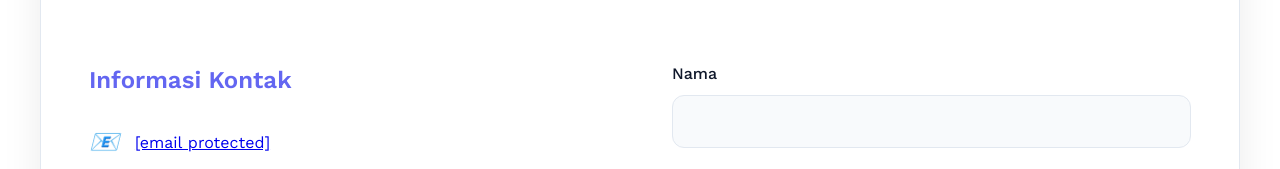
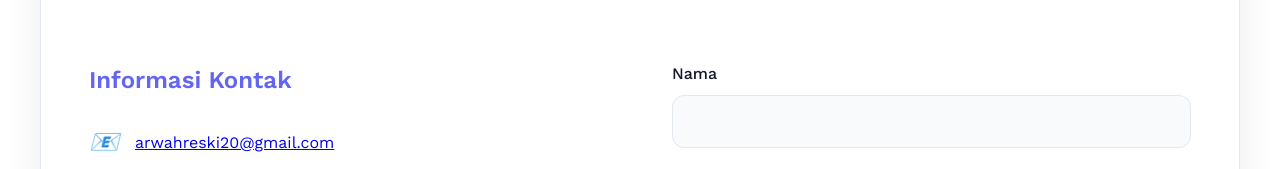
Before and after one commit to arwahreski20/reskiarwah, a plain HTML site: page index.html in a window 1280 px wide. Shown: the part 4163-4332 px from the top of the page. Drawn offline with nearby package versions, Linux system fonts and the light colour scheme.

Commit message:
Update index.html

```diff
--- a/index.html
+++ b/index.html
@@ -737,7 +737,7 @@
                 <h3>Informasi Kontak</h3>
                 <div class="contact-item">
                     <i>📧</i>
-                    <span><a href="/cdn-cgi/l/email-protection" class="__cf_email__" data-cfemail="eb8a999c8a83998e988082d9dbab8c868a8287c5888486">[email&#160;protected]</a></span>
+                    <span><a href="/cdn-cgi/l/email-protection" class="__cf_email__" data-cfemail="eb8a999c8a83998e988082d9dbab8c868a8287c5888486">arwahreski20@gmail.com</a></span>
                 </div>
                 <div class="contact-item">
                     <i>📱</i>
```
